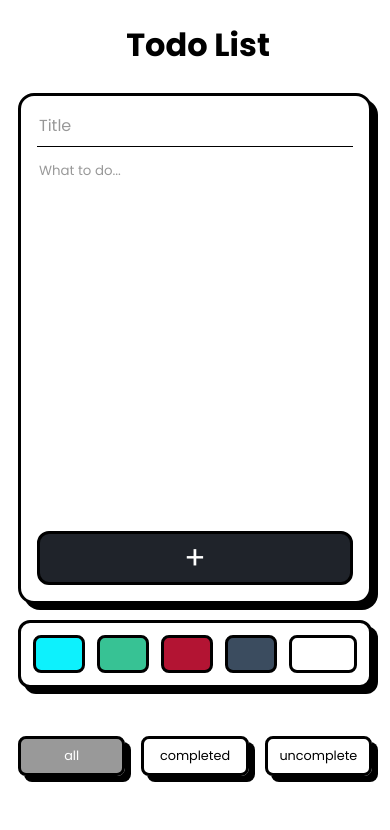
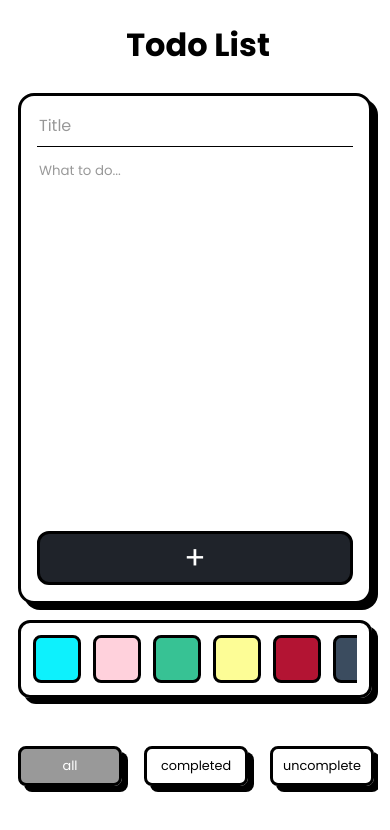
Before and after one commit to plirapli/todo-list-react, a React (Create React App) app: page / in a window 390 px wide. Shown: the top 830 px of the page. Built offline with nearby package versions, Linux system fonts and the light colour scheme; the HTML template or start-up script is replaced by a standard one.

Commit message:
responsive sampai hp nokia jadul

```diff
--- a/src/components/Form.js
+++ b/src/components/Form.js
@@ -10,7 +10,7 @@ const Form = ({
     cardColor,
     setCardColor
 }) => {
-    const colors = ["light-blue", "green", "red", "dark", "white"]
+    const colors = ["light-blue", "pink", "green", "yellow", "red", "dark", "white"]
 
     const inputTitleChange = (e) => {
         const textValue = e.target.value
@@ -60,7 +60,8 @@ const Form = ({
                     placeholder="What to do..."></textarea>
                 <button type="submit">+</button>
             </div>
-            <div className="input-color shadow">
+            <div className="input-color-wrapper shadow">
+                <div className="input-color">
                     {colors.map(color => (
                         <div
                             onClick={colorHandler}
@@ -69,6 +70,7 @@ const Form = ({
                         </div>
                     ))}
                 </div>
+            </div>
         </form>
     </>
     );
--- a/src/components/TodoList.js
+++ b/src/components/TodoList.js
@@ -13,7 +13,9 @@ const TodoList = ({todos, setTodos, filteredTodos, todoType, setTodoType}) => {
       <div className="todolist">
         <div className="category">
           {types.map(type => (
+            <div className="option-wrapper">
               <div onClick={typeHandler} className={`option shadow ${todoType === type ? 'active' : ''}`}>{type}</div>
+            </div>
           ))}
         </div>
         <ul>
--- a/src/components/TodoText.js
+++ b/src/components/TodoText.js
@@ -3,7 +3,7 @@ import React, {useState} from "react";
 function Todo({text, todo, todos, setTodos, completed}) {
     const [edit, setEdit] = useState(false)
     const [editingText, setEditingText] = useState(text)
-    const colors = ["light-blue", "green", "red", "dark", "white"]
+    const colors = ["light-blue", "pink", "green", "yellow", "red", "dark", "white"]
 
     const editTextHandler = (e) => {
         setEditingText(e.target.textContent)
@@ -62,6 +62,7 @@ function Todo({text, todo, todos, setTodos, completed}) {
             <div className="card-footer">
                 <button onClick={editBtn} className={`btn btn-footer btn-edit ${edit ? 'hide' : ''}`}>Edit</button>
                 <button onClick={saveBtn} className={`btn btn-footer btn-save ${edit ? 'show' : ''}`}>Save</button>
+                <div className="btn-color-wrapper">
                     {colors.map(col => (
                         <button
                             data-color={col}
@@ -72,6 +73,7 @@ function Todo({text, todo, todos, setTodos, completed}) {
                     ))}
                 </div>
             </div>
+        </div>
     );
 }
 
--- a/src/index.css
+++ b/src/index.css
@@ -7,9 +7,11 @@ body {
   --darkblue: #2e475f;
   --lightblue: #0df1fd;
   --green: #37c294;
+  --yellow: #fdfd96;
   --red: #b31433;
   --dark: #3b4c5f;
   --white: #fff;
+  --pink: #ffd1dc;
 
   margin: 0;
   padding: 0 calc(2em - 6px) 2em 2em;
@@ -20,27 +22,29 @@ body {
 .light-blue {
   background-color: var(--lightblue);
 }
-.dark-blue {
-  color: #fff;
-  background-color: var(--darkblue);
-}
 .red {
   background-color: var(--red);
-  color: #fff;
 }
-
 .green {
   background-color: var(--green);
-  color: #fff;
 }
-
+.yellow {
+  background-color: var(--yellow);
+}
+.pink {
+  background-color: var(--pink);
+}
 .dark {
   background-color: var(--dark);
-  color: #fff;
 }
 .white {
   background-color: var(--white);
-  /* border: 2px solid black; */
+}
+
+.red,
+.green,
+.dark {
+  color: #fff;
 }
 
 .dark button,
@@ -81,7 +85,7 @@ form {
 }
 
 .note-text {
-  width: 360px;
+  width: 400px;
   border-radius: 1em;
   display: flex;
   flex-direction: column;
@@ -156,12 +160,14 @@ form button:hover {
   color: #1f232a;
 }
 
+.input-color-wrapper {
+  border-radius: 12px;
+  padding: 12px;
+}
+
 .input-color {
   display: flex;
-  padding: 12px;
   gap: 12px;
-  background-color: white;
-  border-radius: 12px;
   overflow: hidden;
 }
 
@@ -169,15 +175,15 @@ form button:hover {
   flex: 1 1 0;
   border: 3px solid black;
   cursor: pointer;
-  padding: 1em;
+  height: 43px;
+  padding: 12px;
   border-radius: 8px;
   transition: all 200ms ease-out;
 }
 
-.color-option:hover,
-.color-option.active {
-  padding: 1em 2em;
-}
+/* .color-option.active {
+  border-radius: 50%;
+} */
 
 /* Todos */
 .todolist {
@@ -191,16 +197,21 @@ form button:hover {
 
 .category {
   text-align: center;
-  padding-right: 6px;
   display: flex;
   gap: 1.5em;
   cursor: pointer;
+  overflow-x: scroll;
   /* border: 2px solid red; */
 }
 
+.option-wrapper {
+  flex: 1 1 0;
+  min-width: 110px;
+  padding: 0 6px 6px 0;
+}
+
 .option {
-  background-color: rgba(0, 0, 0, 0);
-  flex: 1 1 0;
+  background-color: transparent;
   border-radius: 8px;
   padding: 8px 1em;
   font-size: 0.8em;
@@ -243,6 +254,8 @@ li {
   --green: #2c9b76;
   --dark: #2f3d4c;
   --white: #ccc;
+  --yellow: #e4e487;
+  --pink: #e6bcc6;
 
   border-bottom: 3px solid #000;
   display: flex;
@@ -395,8 +408,8 @@ li {
   gap: 12px;
 }
 
-.btn-footer {
-  padding: 8px;
+.btn-edit.hide {
+  display: none;
 }
 
 .btn-edit,
@@ -405,8 +418,15 @@ li {
   background-color: transparent;
 }
 
-.btn-edit.hide {
-  display: none;
+.btn-color-wrapper {
+  display: flex;
+  gap: 12px;
+  overflow-x: scroll;
+}
+
+.btn-color {
+  min-width: 40px;
+  font-size: 1rem;
 }
 
 .btn-save,
@@ -419,11 +439,6 @@ li {
 .btn-save.show,
 .btn-color.show {
   display: flex;
-}
-
-.btn-color {
-  width: 40px;
-  font-size: 1rem;
 }
 
 @media only screen and (max-width: 960px) {
@@ -454,21 +469,20 @@ li {
   }
 
   .note-text {
-    width: 100%;
+    flex-grow: 2;
   }
 
   .input-color {
+    height: 487px;
     flex-direction: column;
-    padding: 12px;
   }
 
-  /* .color-option {
-    padding: 12px;
-  } */
+  .color-option {
+    width: 52px;
+  }
 
-  .color-option:hover,
   .color-option.active {
-    padding: 2em 1em;
+    flex-grow: 2;
   }
 
   .todolist {
@@ -491,6 +505,7 @@ li {
   }
 
   .note-text {
+    width: 100%;
     padding: 1em;
   }
 
@@ -510,11 +525,20 @@ li {
 
   .input-color {
     flex-direction: row;
+    height: initial;
+    overflow-x: scroll;
   }
 
-  .color-option:hover,
+  .color-option {
+    padding: 0;
+    height: 48px;
+    min-width: 48px;
+    position: relative;
+  }
+
   .color-option.active {
-    padding: 1em 1.5em;
+    min-width: 80px;
+    flex-grow: 2;
   }
 
   .category {
@@ -524,4 +548,16 @@ li {
   .option {
     padding: 8px;
   }
+
+  .card-body {
+    gap: 12px;
+  }
+
+  .title {
+    padding: 8px 12px;
+  }
+
+  .card-body-wrapper {
+    padding: 1em 12px;
+  }
 }
```
Also changed, not shown: 1 other file (tests, documents, lock files or other folders). Lines whose indentation alone changed are shown as unchanged.
